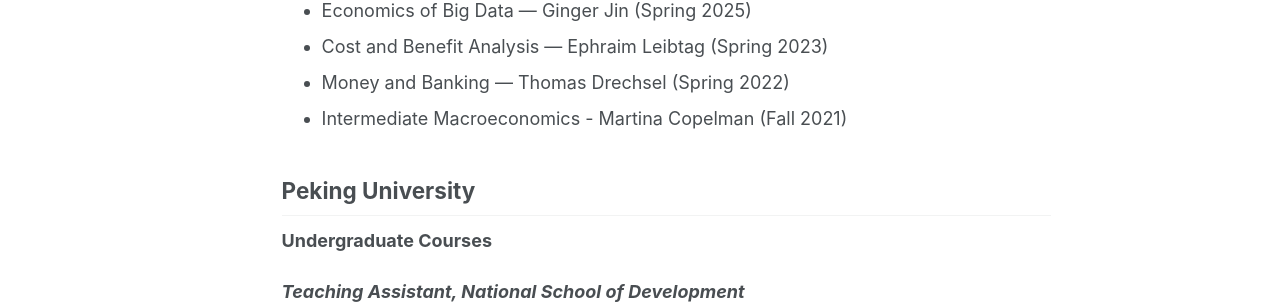
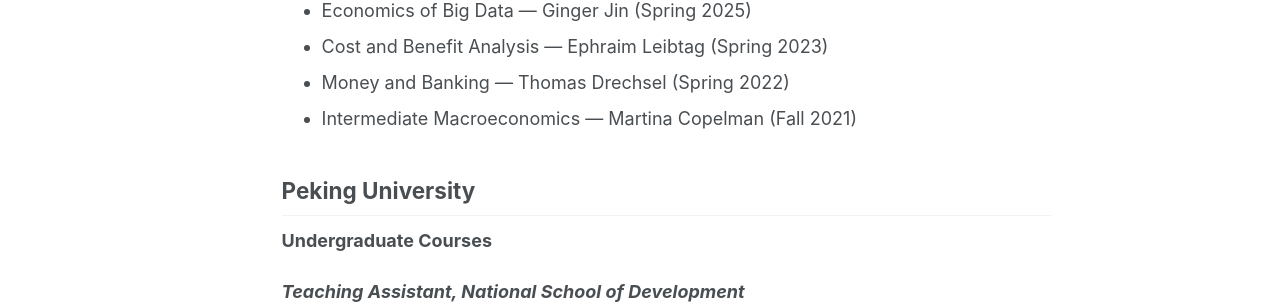
Before and after one commit to qwang819/qwang819.github.io, a Jekyll site: the page built from _pages/teaching.md, in a window 1280 px wide and 1153 px high. Shown: the part 436-740 px from the top of the window. Built offline with Jekyll 4.4.1, drawn with Linux system fonts in a browser that asks for light colours; a script that is not in the unit is left out.

```diff
--- a/_pages/teaching.md
+++ b/_pages/teaching.md
@@ -18,7 +18,7 @@ layout: single
 - Economics of Big Data — Ginger Jin (Spring 2025)
 - Cost and Benefit Analysis — Ephraim Leibtag (Spring 2023)
 - Money and Banking — Thomas Drechsel (Spring 2022)
-- Intermediate Macroeconomics - Martina Copelman (Fall 2021)
+- Intermediate Macroeconomics — Martina Copelman (Fall 2021)
 
 
 ## Peking University
```
